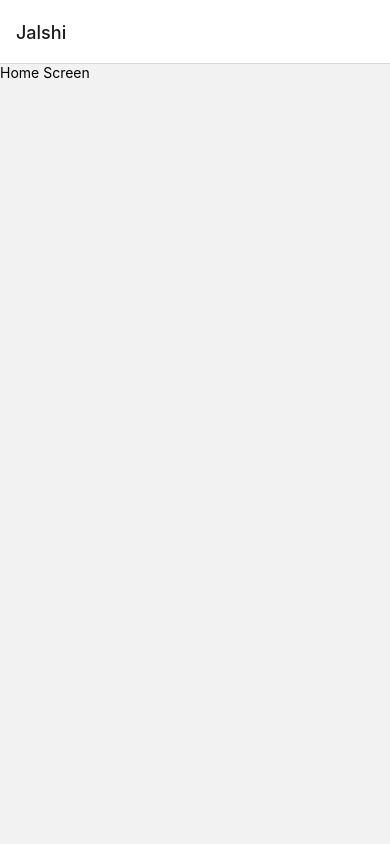
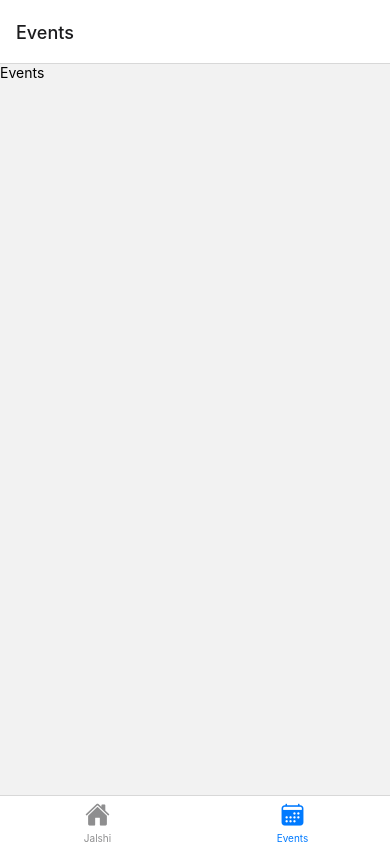
Before and after one commit to Supr3me-code/jalshi, a React Native app: screen /Events in a window 390 px wide. Before the commit this address had no page. Built offline with nearby package versions, Linux system fonts and the light colour scheme.

Commit message:
added bottom tab

```diff
--- a/App.js
+++ b/App.js
@@ -2,16 +2,55 @@ import { StatusBar } from "expo-status-bar";
 import { createNativeStackNavigator } from "@react-navigation/native-stack";
 import { NavigationContainer } from "@react-navigation/native";
 import Home from "./screens/Home";
+import { createBottomTabNavigator } from "@react-navigation/bottom-tabs";
+import Events from "./screens/Events";
+import { Ionicons } from "@expo/vector-icons";
 
 const Stack = createNativeStackNavigator();
+const BottomTabs = createBottomTabNavigator();
+
+const AppOverview = () => {
+  return (
+    <BottomTabs.Navigator>
+      <BottomTabs.Screen
+        name="Home"
+        component={Home}
+        options={{
+          title: "Jalshi",
+          tabBarLabel: "Jalshi",
+          tabBarIcon: ({ color, size }) => (
+            <Ionicons name="home" size={size} color={color} />
+          ),
+        }}
+      />
+      <BottomTabs.Screen
+        name="Events"
+        component={Events}
+        options={{
+          title: "Events",
+          tabBarLabel: "Events",
+          tabBarIcon: ({ color, size }) => (
+            <Ionicons name="calendar" size={size} color={color} />
+          ),
+        }}
+      />
+    </BottomTabs.Navigator>
+  );
+};
 
 export default function App() {
   return (
     <>
-      <StatusBar style="dark"/>
+      <StatusBar style="dark" />
       <NavigationContainer>
         <Stack.Navigator>
-          <Stack.Screen name="Jalshi" component={Home}></Stack.Screen>
+          <Stack.Screen
+            name="Jalshi"
+            component={AppOverview}
+            options={{
+              headerShown: false,
+            }}
+          ></Stack.Screen>
         </Stack.Navigator>
       </NavigationContainer>
     </>
--- a/screens/Events.js
+++ b/screens/Events.js
@@ -0,0 +1,11 @@
+import { View, Text } from "react-native";
+
+const Events = () => {
+  return (
+    <View>
+      <Text>Events</Text>
+    </View>
+  );
+};
+
+export default Events;
```
Also changed, not shown: screens/EventDetails.js (added).
